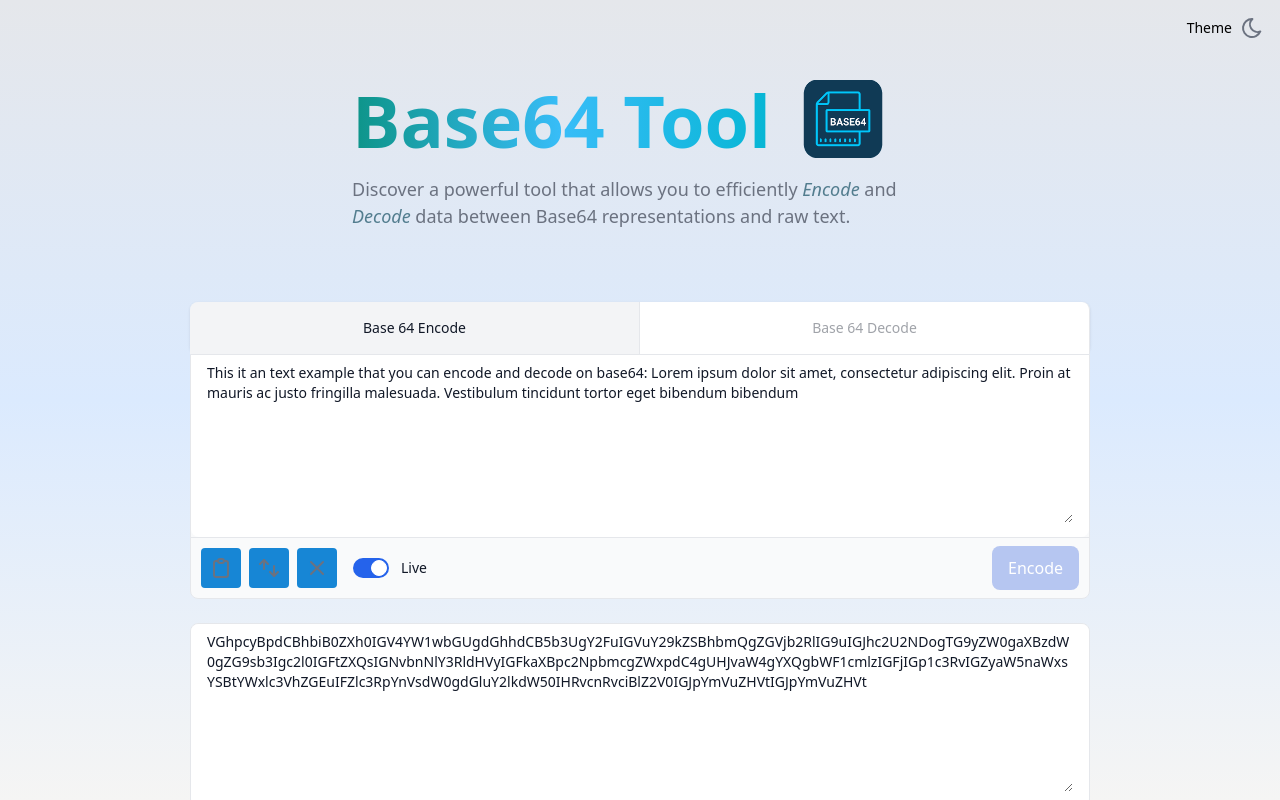
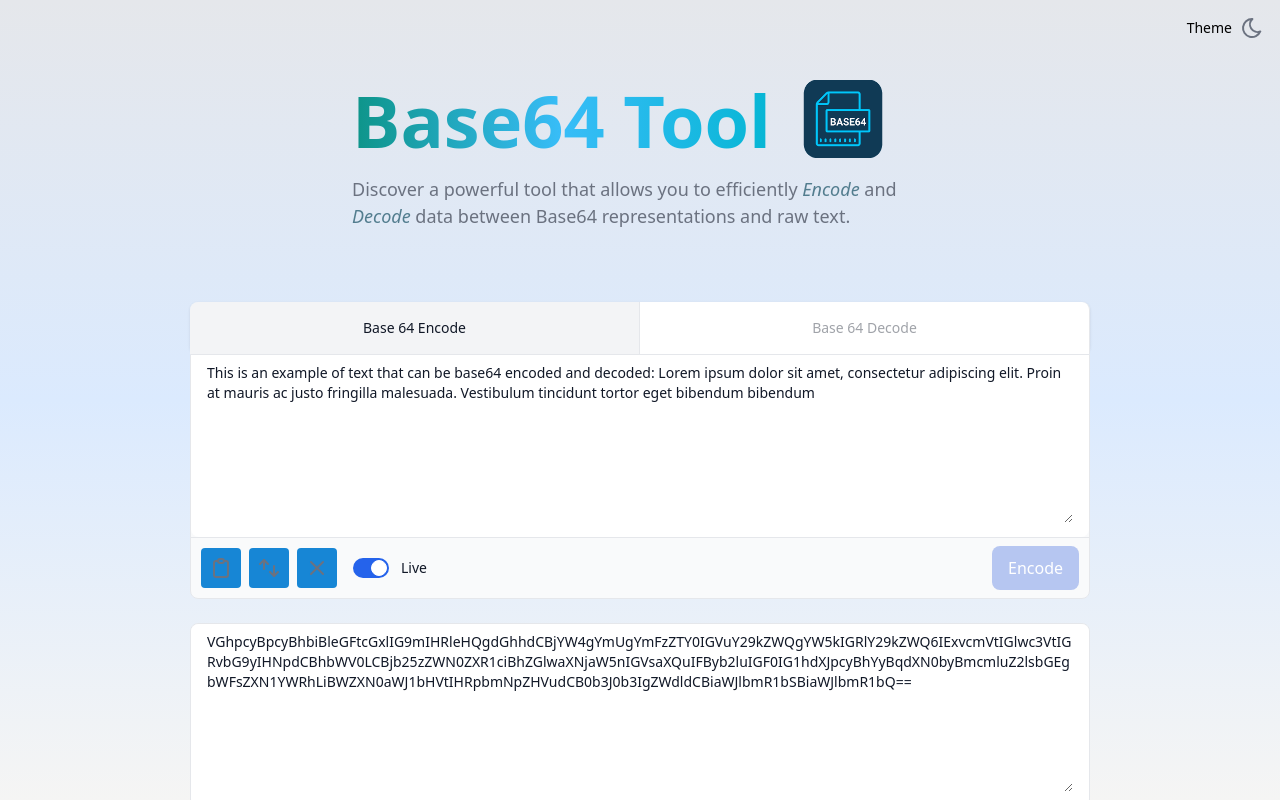
Before and after one commit to luimont/next-js-base64-tool, a Next.js app: page / in a window 1280 px wide. Shown: the top 800 px of the page. Built offline with nearby package versions, Linux system fonts and the light colour scheme.

Commit message:
Update input text example

```diff
--- a/components/DecodedList.tsx
+++ b/components/DecodedList.tsx
@@ -18,7 +18,7 @@ const secrets_list_jsonform = String.raw`
 `
 
 //const decoded = String.raw`{ \\"name\\" : \\"mddd\\", \\"value\\" : { \\"secret\\": \\"fdfdfdsfsdfsddfs==\\" }, \\"description\\" : \\"Secrets for Database\\"}, { \\"name\\" : \\"s7\\", \\"value\\" : { \\"secret\\": \\"ffdsfsd+fdfsdfsdfsd==\\" }, \\"description\\" : \\"Secrets for Database\\"}`
-const decoded = String.raw`This it an text example that you can encode and decode on base64: Lorem ipsum dolor sit amet, consectetur adipiscing elit. Proin at mauris ac justo fringilla malesuada. Vestibulum tincidunt tortor eget bibendum bibendum`
+const decoded = String.raw`This is an example of text that can be base64 encoded and decoded: Lorem ipsum dolor sit amet, consectetur adipiscing elit. Proin at mauris ac justo fringilla malesuada. Vestibulum tincidunt tortor eget bibendum bibendum`
 
 
 export const DecodedList = () => {
```
